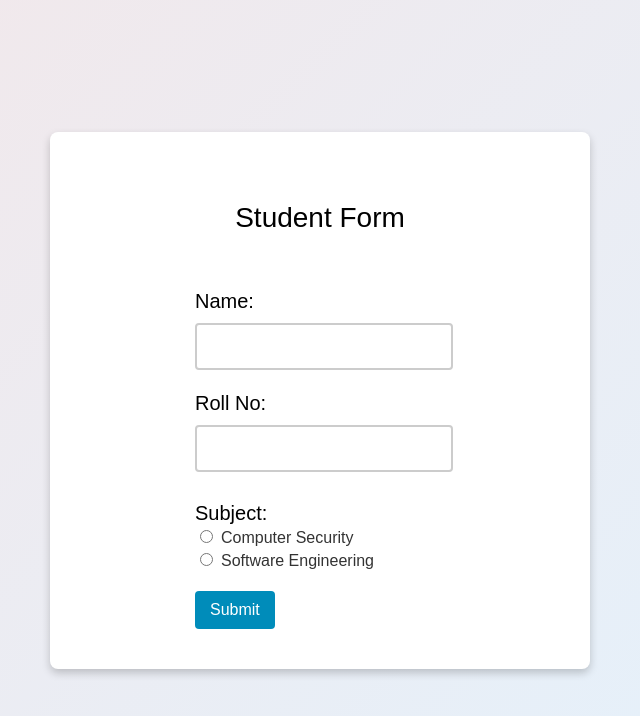
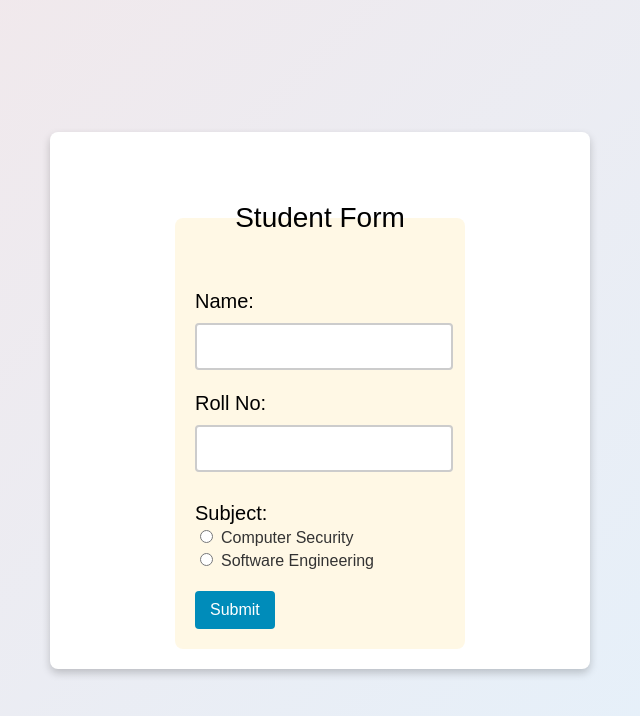
Before and after one commit to dipendrabhandariofficial/FrontPageGenerator, a React (Vite) app: page / in a window 1280 px wide. Shown: the top 716 px of the page, without its empty margins (320-960 px from the left). Built offline with nearby package versions, Linux system fonts and the light colour scheme.

Commit message:
Update Home.css

```diff
--- a/src/pages/Home/Home.css
+++ b/src/pages/Home/Home.css
@@ -83,7 +83,7 @@ p {
 fieldset {
   border: none;
   padding: 20px;
-
+  background-color: rgba(255, 187, 0, 0.1);
   border-radius: 8px;
 }
 
```
